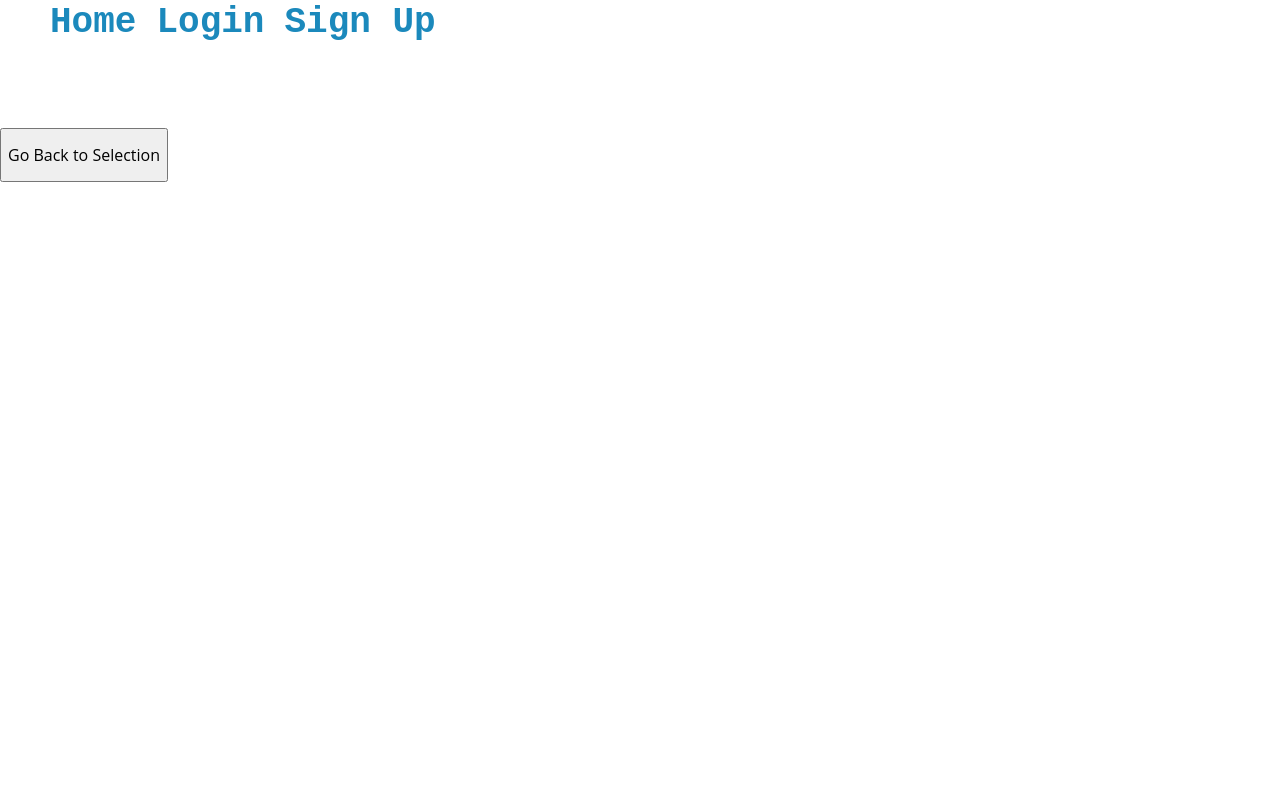
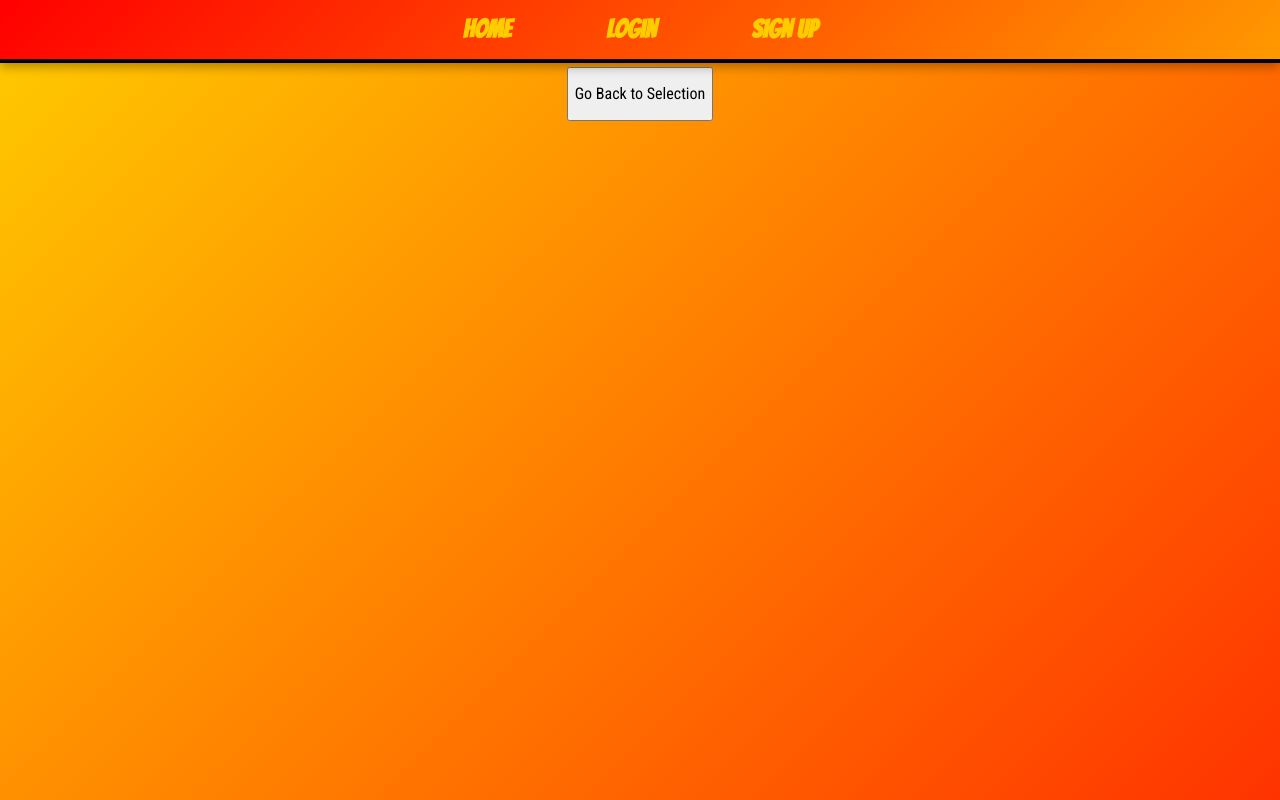
Before and after one commit to JossieHaven/Epic-Battle-Enterprise-project, a React (Vite) app in the folder client/: page /battle in a window 1280 px wide. Built offline with nearby package versions, Linux system fonts and the light colour scheme.

Commit message:
styled navbar

```diff
--- /dev/null
+++ b/client/src/components/NavBar.css
@@ -0,0 +1,62 @@
+/* Import custom superhero-style font */
+@import url("https://fonts.googleapis.com/css2?family=Bangers&family=Roboto:wght@400;700&display=swap");
+
+/* --- NAVBAR CONTAINER --- */
+.navbar {
+  width: 100%;
+  background: linear-gradient(135deg, #ff0000, #ff9900);
+  padding: 15px 0;
+  text-align: center;
+  position: fixed;
+  top: 0;
+  left: 0;
+  box-shadow: 0px 4px 10px rgba(0, 0, 0, 0.3);
+  z-index: 100;
+  border-bottom: 4px solid #000;
+}
+
+/* --- NAV LINKS --- */
+.nav-links {
+  display: flex;
+  justify-content: center;
+  gap: 25px;
+  list-style: none;
+  padding: 0;
+  margin: 0;
+}
+
+/* --- NAV LINK STYLES --- */
+.nav-links a {
+  text-decoration: none;
+  font-family: "Bangers", cursive;
+  font-size: 1.8rem;
+  color: #fff;
+  transition: all 0.3s ease-in-out;
+  padding: 8px 15px;
+  border-radius: 5px;
+}
+
+.nav-links a:hover {
+  color: #ffcc00;
+  text-shadow: 2px 2px #000;
+  transform: scale(1.1);
+}
+
+/* --- LOGOUT BUTTON --- */
+.logout-button {
+  font-family: "Bangers", cursive;
+  font-size: 1.8rem;
+  color: #fff;
+  background: none;
+  border: none;
+  cursor: pointer;
+  padding: 8px 15px;
+  border-radius: 5px;
+  transition: all 0.3s ease-in-out;
+}
+
+.logout-button:hover {
+  color: #ffcc00;
+  text-shadow: 2px 2px #000;
+  transform: scale(1.1);
+}
--- a/client/src/components/NavBar.tsx
+++ b/client/src/components/NavBar.tsx
@@ -1,25 +1,53 @@
 import { Link } from "react-router-dom";
+import { useState, useEffect } from "react";
+import "./NavBar.css";
+const NavigationBar = () => {
+  const [isAuthenticated, setIsAuthenticated] = useState<boolean>(false);
 
-const  NavigationBar = () => {
+  useEffect(() => {
+    const token = localStorage.getItem("id_token");
+    setIsAuthenticated(!!token);
+  }, []);
+
+  const handleLogout = () => {
+    localStorage.removeItem("id_token");
+    setIsAuthenticated(false);
+    window.location.href = "/";
+  };
+
   return (
-    <ul className="nav nav-tabs" style={{display: "flex", listStyle: "none"}}>
-      <li className="nav-item" style={{padding: '0 10px'}}>
-        <Link to="/">
-          <h1 className="m-0">Home</h1>
-        </Link>
-      </li>
-      <li className="nav-item" style={{padding: '0 10px'}}>
-      <Link  to="/login">
-          <h1 className="m-0">Login</h1>
-        </Link>
-      </li>
-      <li className="nav-item" style={{padding: '0 10px'}}>
-      <Link  to="/signup">
-          <h1 className="m-0">Sign Up</h1>
-        </Link>
-      </li>
-    </ul>
+    <nav className="navbar">
+      <ul className="nav-links">
+        <li>
+          <Link to="/">Home</Link>
+        </li>
+        {isAuthenticated ? (
+          <>
+            <li>
+              <Link to="/profile">Profile</Link>
+            </li>
+            <li>
+              <Link to="/battle">Battle</Link>
+            </li>
+            <li>
+              <button className="logout-button" onClick={handleLogout}>
+                Logout
+              </button>
+            </li>
+          </>
+        ) : (
+          <>
+            <li>
+              <Link to="/login">Login</Link>
+            </li>
+            <li>
+              <Link to="/signup">Sign Up</Link>
+            </li>
+          </>
+        )}
+      </ul>
+    </nav>
   );
-}
+};
 
 export default NavigationBar;
--- /dev/null
+++ b/client/src/pages/CharacterSelection.css
@@ -0,0 +1,185 @@
+/* --- IMPORTING FONTS --- */
+@import url('https://fonts.googleapis.com/css2?family=Bangers&family=Roboto+Condensed:wght@400;700&display=swap');
+
+/* --- COMIC BOOK BACKGROUND --- */
+body {
+  background: linear-gradient(135deg, #ffcc00, #ff3300);
+  background-size: cover;
+  font-family: 'Roboto Condensed', sans-serif;
+  text-align: center;
+  color: #222;
+  min-height: 100vh;
+  display: flex;
+  flex-direction: column;
+  align-items: center;
+}
+
+/* --- NAVBAR STYLING --- */
+.navbar {
+  width: 100%;
+  background-color: #222;
+  padding: 15px 0;
+  text-align: center;
+  position: fixed;
+  top: 0;
+  left: 0;
+  box-shadow: 0px 4px 10px rgba(0, 0, 0, 0.3);
+}
+
+.navbar a {
+  color: #ffcc00;
+  font-size: 1.6rem;
+  font-weight: bold;
+  text-decoration: none;
+  margin: 0 20px;
+  font-family: 'Bangers', cursive;
+}
+
+.navbar a:hover {
+  color: #ff3300;
+}
+
+/* --- MAIN CONTAINER --- */
+.character-selection {
+  max-width: 800px;
+  margin-top: 100px; /* Space for navbar */
+  padding: 40px;
+  background: #fff;
+  border: 5px solid #000;
+  box-shadow: 10px 10px 0 #000;
+  border-radius: 15px;
+}
+
+/* --- TITLE --- */
+.title {
+  font-family: 'Bangers', cursive;
+  font-size: 4rem;
+  color: #ff0000;
+  text-shadow: 5px 5px #000;
+  letter-spacing: 2px;
+  margin-bottom: 25px;
+  text-transform: uppercase;
+}
+
+/* --- DROPDOWN LABELS --- */
+.label-container {
+  display: flex;
+  justify-content: space-between;
+  width: 100%;
+  margin-bottom: 20px;
+}
+
+label {
+  font-size: 1.8rem;
+  font-weight: bold;
+  color: #222;
+  text-shadow: 2px 2px #ff0000;
+  display: block;
+  width: 45%;
+}
+
+/* --- DROPDOWN MENUS --- */
+select {
+  width: 90%;
+  padding: 12px;
+  font-size: 1.4rem;
+  border: 3px solid #000;
+  background: #ffcc00;
+  color: #000;
+  font-weight: bold;
+  box-shadow: 4px 4px 0 #000;
+  cursor: pointer;
+  transition: 0.2s;
+  display: block;
+  margin: 0 auto;
+}
+
+select:hover {
+  background: #ff6600;
+  color: #fff;
+}
+
+/* --- CHARACTER GRID --- */
+.character-grid {
+  display: flex;
+  justify-content: center;
+  align-items: center;
+  flex-wrap: wrap;
+  gap: 20px;
+  margin-top: 20px;
+}
+
+/* --- CHARACTER CARDS --- */
+.character-card {
+  width: 280px;
+  padding: 15px;
+  border: 4px solid #000;
+  background-color: #ffeb3b;
+  box-shadow: 6px 6px 0 #000;
+  text-align: center;
+  transition: 0.3s;
+  border-radius: 10px;
+}
+
+.character-card:hover {
+  transform: scale(1.05);
+  box-shadow: 10px 10px 0 #000;
+}
+
+/* --- CHARACTER IMAGE --- */
+.character-image {
+  width: 100%;
+  height: auto;
+  border-bottom: 4px solid #000;
+  margin-bottom: 10px;
+}
+
+/* --- CHARACTER NAME --- */
+.character-name {
+  font-family: 'Bangers', cursive;
+  font-size: 2.2rem;
+  color: #ff0000;
+  text-shadow: 2px 2px #000;
+  text-transform: uppercase;
+}
+
+/* --- CHARACTER ABILITIES --- */
+.character-ability {
+  font-size: 1.4rem;
+  color: #222;
+  font-style: italic;
+}
+
+/* --- BATTLE BUTTON --- */
+.battle-button {
+  display: inline-block;
+  background-color: #ff0000;
+  color: #fff;
+  font-size: 2rem;
+  padding: 15px 40px;
+  margin-top: 30px;
+  border: 4px solid #000;
+  cursor: pointer;
+  transition: transform 0.3s, box-shadow 0.3s;
+  text-transform: uppercase;
+  font-weight: bold;
+  box-shadow: 6px 6px 0 #000;
+  position: relative;
+  overflow: hidden;
+  border-radius: 10px;
+}
+
+/* --- BATTLE BUTTON HOVER EFFECT --- */
+.battle-button:hover {
+  transform: scale(1.1);
+  box-shadow: 10px 10px 0 #000;
+  background-color: #ffcc00;
+  color: #000;
+  border-color: #000;
+}
+
+/* --- BUTTON PRESS EFFECT --- */
+.battle-button:active {
+  transform: scale(0.95);
+  box-shadow: 4px 4px 0 #000;
+}
--- a/client/src/pages/CharacterSelection.tsx
+++ b/client/src/pages/CharacterSelection.tsx
@@ -3,6 +3,7 @@ import { useNavigate } from "react-router-dom";
 import { useCharacter } from "../context/CharacterContext";
 import CharacterCard from "../components/CharacterCard";
 import charactersDataRaw from "../../../server/src/seeds/userData.json";
+import './CharacterSelection.css';
 
 interface Character {
   id: string;
--- a/client/src/pages/Home.tsx
+++ b/client/src/pages/Home.tsx
@@ -2,7 +2,7 @@ import { Link } from "react-router-dom";
 import styled from "styled-components";
 import heroBanner from "../assets/hero-banner.jpg";
 import villainBanner from "../assets/villain-banner.jpg";
-import styles from "./Home.module.css"; // ✅ Import styles
+import styles from "./Home.module.css";
 
 const Home = () => {
   return (
```
